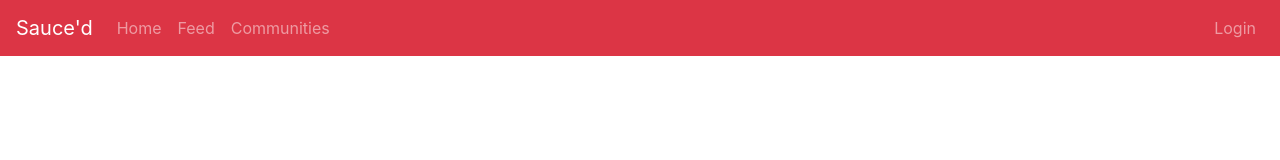
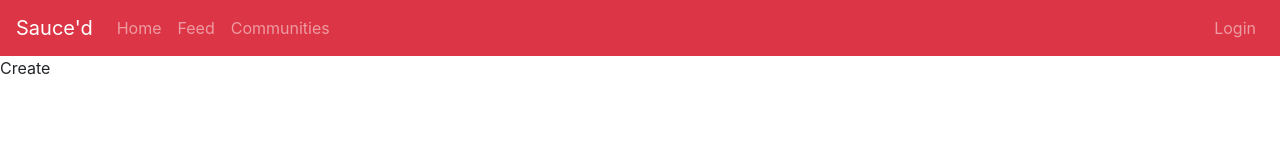
Before and after one commit to eBork1/recipeSM-UI, a React (Create React App) app: page /myrecipes/create in a window 1280 px wide. Shown: the top 160 px of the page. Built offline with nearby package versions, Linux system fonts and the light colour scheme; the HTML template or start-up script is replaced by a standard one.

Commit message:
update routes- add recipe/create route

```diff
--- a/src/App.js
+++ b/src/App.js
@@ -21,6 +21,8 @@ import Login from './UserAuth/Login';
 import Logout from './UserAuth/Logout';
 import Register from './UserAuth/Register';
 import Profile from './User_profile/Profile';
+import MyRecipes from './Recipes/MyRecipes';
+import CreateRecipe from './Recipes/CreateRecipe';
 
 export default class App extends React.Component {
 	constructor() {
@@ -84,6 +86,16 @@ export default class App extends React.Component {
 						<Route exact path="/register">
 							<Register />
 						</Route>
+						<Route exact path="/myrecipes">
+							<MyRecipes
+								loginStatus={this.state.loggedIn}
+							 />
+						</Route>
+						<Route exact path="/myrecipes/create">
+							<CreateRecipe
+								loginStatus={this.state.loggedIn}
+							/>
+						</Route>
 						<Route path="/user/:id" children={<GetUserUrl />}>
 						</Route>
 					</Switch>
```
